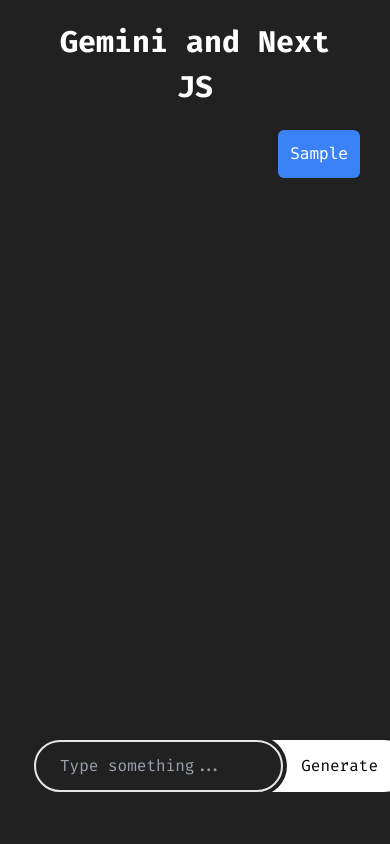
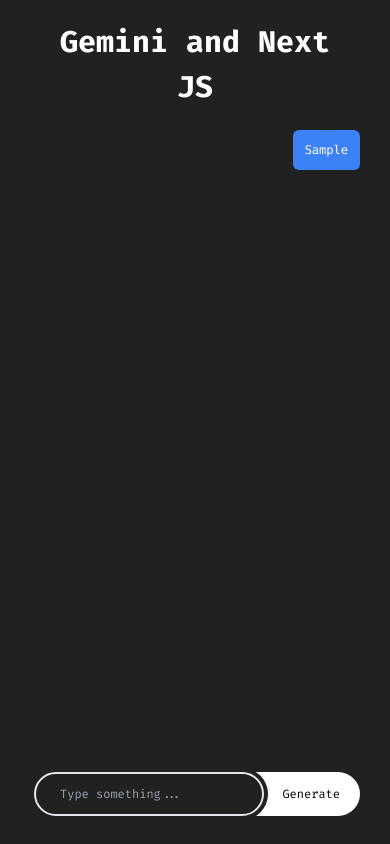
Before and after one commit to vslrzy/gemini-nextjs, a Next.js app: page / in a window 390 px wide. Both pictures are taken after typing "Sample" into the empty fields and a click on the button "Generate". Built offline with nearby package versions, Linux system fonts and the light colour scheme; no server answers.

Commit message:
Responsive

```diff
--- a/src/app/page.js
+++ b/src/app/page.js
@@ -75,7 +75,7 @@
                   message.sender === "user"
                     ? "bg-blue-500 text-white"
                     : "bg-gray-300 text-black"
-                } inline-block px-3 rounded-md p-3 mb-4 whitespace-pre-wrap	`}
+                } inline-block px-3 rounded-md p-3 mb-4 whitespace-pre-wrap text-xs md:text-md	`}
               >
                 {message.text}
               </pre>
@@ -87,7 +87,7 @@
           GenerateResponse(event);
         }}
         className={
-          "fixed bottom-12 mx-auto left-0 right-0 flex justify-center w-full"
+          "fixed bottom-6 md:bottom-12 mx-auto left-0 right-0 flex justify-center w-full text-xs md:text-md"
         }
       >
         <div className={"w-full container flex justify-center"}>
@@ -104,7 +104,9 @@
           </div>
           <button
             onClick={GenerateResponse}
-            className={"bg-white rounded-full pe-8 ps-16 my-1 mx-[-50px] z-1"}
+            className={
+              "bg-white rounded-full pe-5 md:pe-8 ps-16 my-1 ml-[-50px] z-1"
+            }
           >
             Generate
           </button>
```
Also changed, not shown: 1 other file (tests, documents, lock files or other folders).
